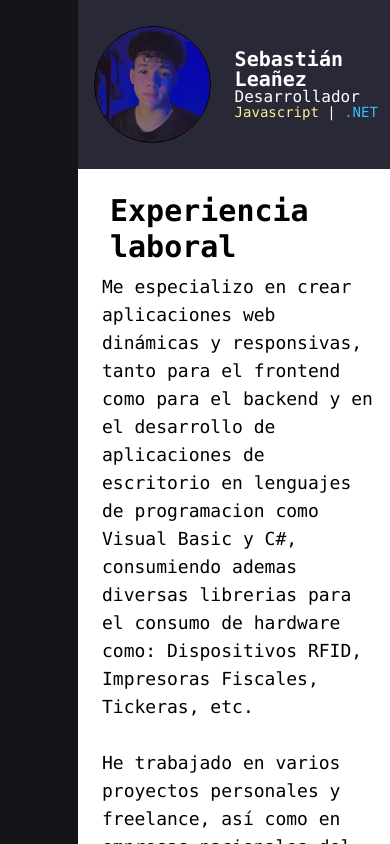
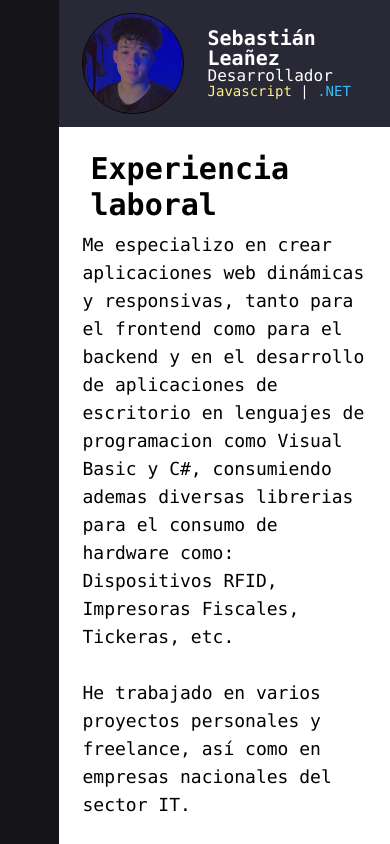
Before and after one commit to TheSebalex/portfolio-2.0, a React (Vite) app in the folder SebastianPortfolio/: page /experience in a window 390 px wide. Built offline with nearby package versions, Linux system fonts and the light colour scheme; some icons are missing.

Commit message:
ajustes estilos

```diff
--- a/SebastianPortfolio/src/Components/Header.jsx
+++ b/SebastianPortfolio/src/Components/Header.jsx
@@ -5,7 +5,7 @@ import { useNavigate, useMatch, Link } from "react-router-dom";
 export function Header() {
   return (
     <>
-      <header className="h-full bg-blackpurple flex gap-6">
+      <header className="h-full px-2 bg-blackpurple flex gap-6">
         <div className="flex justify-center items-center md:pl-[10%] pl-[5%]">
           <img
             className="h-[80%] max-w-[30vw] max-h-[30vw] border-[1px] border-black aspect-square object-cover rounded-full"
--- a/SebastianPortfolio/src/Components/Layout.jsx
+++ b/SebastianPortfolio/src/Components/Layout.jsx
@@ -5,13 +5,13 @@ import { Header } from "./Header.jsx"
 export function Layout({ children }) {
   return (
     <>
-    <div className="grid grid-cols-two max-w-screen max-h-screen">
+    <div className="grid grid-cols-two-sm lg:grid-cols-two-lg max-w-screen max-h-screen">
       <MenuNav />
       <div className="w-full m-0 min-h-screen max-h-screen">
-        <div className="h-[20vh]">
+        <div className="h-[15vh]">
 				<Header />
         </div>
-        <div className="h-[80vh]">{children}</div>
+        <div className="h-[85vh]">{children}</div>
       </div>
     </div>
     </>
--- a/SebastianPortfolio/src/Components/Routes/Experience/Experience.jsx
+++ b/SebastianPortfolio/src/Components/Routes/Experience/Experience.jsx
@@ -5,7 +5,7 @@ export function Experience() {
 
   return (
     <>
-      <div className="w-full h-[80vh]">
+      <div className="w-full h-[85vh]">
         <section className="h-full p-4 lg:p-8 lg:px-12 font-mono w-full overflow-y-auto">
           <h1 className="text-3xl font-black mt-2 ml-4 flex gap-4 items-center">
             Experiencia laboral
--- a/SebastianPortfolio/src/Components/Routes/Home/Home.jsx
+++ b/SebastianPortfolio/src/Components/Routes/Home/Home.jsx
@@ -16,7 +16,7 @@ export function Home() {
 
   return (
     <>
-      <div className="w-full h-[80vh]">
+      <div className="w-full h-[85vh]">
         <section className="h-full p-4 lg:p-8 lg:px-12 font-mono w-full overflow-y-auto">
           <h1 className="text-3xl font-black mt-2 ml-4 flex gap-4 items-center">
             Sobre mi
--- a/SebastianPortfolio/tailwind.config.js
+++ b/SebastianPortfolio/tailwind.config.js
@@ -6,7 +6,8 @@ export default {
     extend: {
       gridTemplateColumns: {
         // Simple 16 row grid
-        'two': '20% 80%',
+        'two-sm': '15% 85%',
+        'two-lg': '20% 80%',
       },
       colors: {
         'blackblack': '#141419',
```
